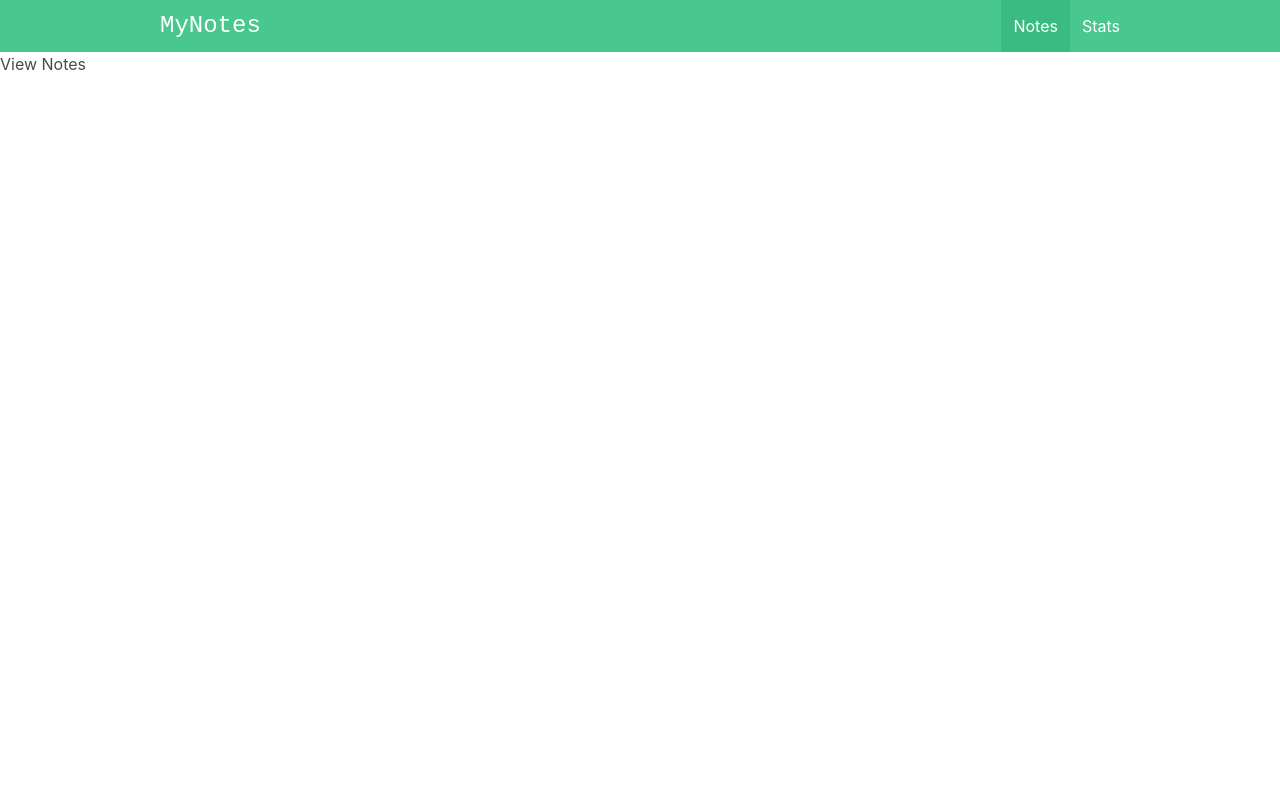
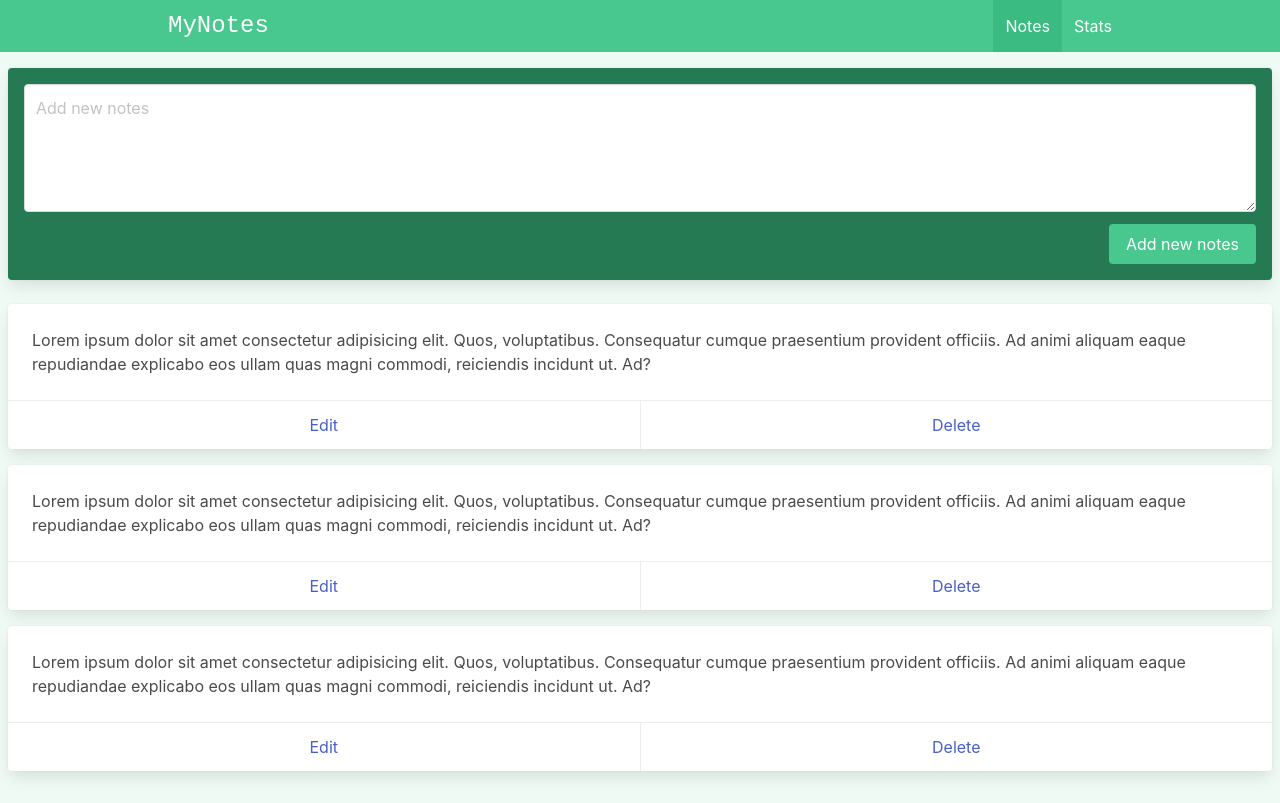
Before and after one commit to darumond/MyNotes, a Vue app: page /#/ in a window 1280 px wide. Built offline with nearby package versions, Linux system fonts and the light colour scheme.

Commit message:
feat: text area for notes and sample notes

```diff
--- a/index.html
+++ b/index.html
@@ -1,5 +1,5 @@
 <!DOCTYPE html>
-<html lang="en">
+<html lang="en" class="has-background-success-light">
   <head>
     <meta charset="UTF-8">
     <link rel="icon" href="/favicon.ico">
--- a/src/App.vue
+++ b/src/App.vue
@@ -1,6 +1,8 @@
 <template>
     <NavBar/>
-    <RouterView/>
+    <div class="continaer is-max-desktop px-2 py-4">
+      <RouterView/>
+    </div>
 </template>
 
 <script setup>
--- a/src/components/Layout/NavBar.vue
+++ b/src/components/Layout/NavBar.vue
@@ -1,6 +1,6 @@
 <template>
     <nav aria-label="main navigation" class="navbar is-success" role="navigation">
-        <div class="container is-max-desktop">
+        <div class="container is-max-desktop px-2">
 
             <div class="navbar-brand">
                 <div class="navbar-item is-size-4 is-family-monospace">
--- a/src/views/ViewNotes.vue
+++ b/src/views/ViewNotes.vue
@@ -1,5 +1,31 @@
 <template>
-    <div>
-        <h1>View Notes</h1>
+    <div class="notes">
+        <div class="card has-background-success-dark p-4 mb-5">
+
+            <div class="field">
+                <div class="control">
+                    <textarea class="textarea" placeholder="Add new notes"></textarea>
+                </div>
+            </div>
+
+            <div class="field is-grouped is-grouped-right">
+                <div class="control">
+                    <button class="button is-link has-background-success">Add new notes</button>
+                </div>
+            </div>
+        </div>
+        <div class="card mb-4" v-for="i in 3">
+            <div class="card-content">
+                <div class="content">
+                    Lorem ipsum dolor sit amet consectetur adipisicing elit. Quos, voluptatibus. Consequatur cumque
+                    praesentium provident officiis. Ad animi aliquam eaque repudiandae explicabo eos ullam quas magni
+                    commodi, reiciendis incidunt ut. Ad?
+                </div>
+            </div>
+            <footer class="card-footer">
+                <a href="#" class="card-footer-item">Edit</a>
+                <a href="#" class="card-footer-item">Delete</a>
+            </footer>
+        </div>
     </div>
 </template>
```
